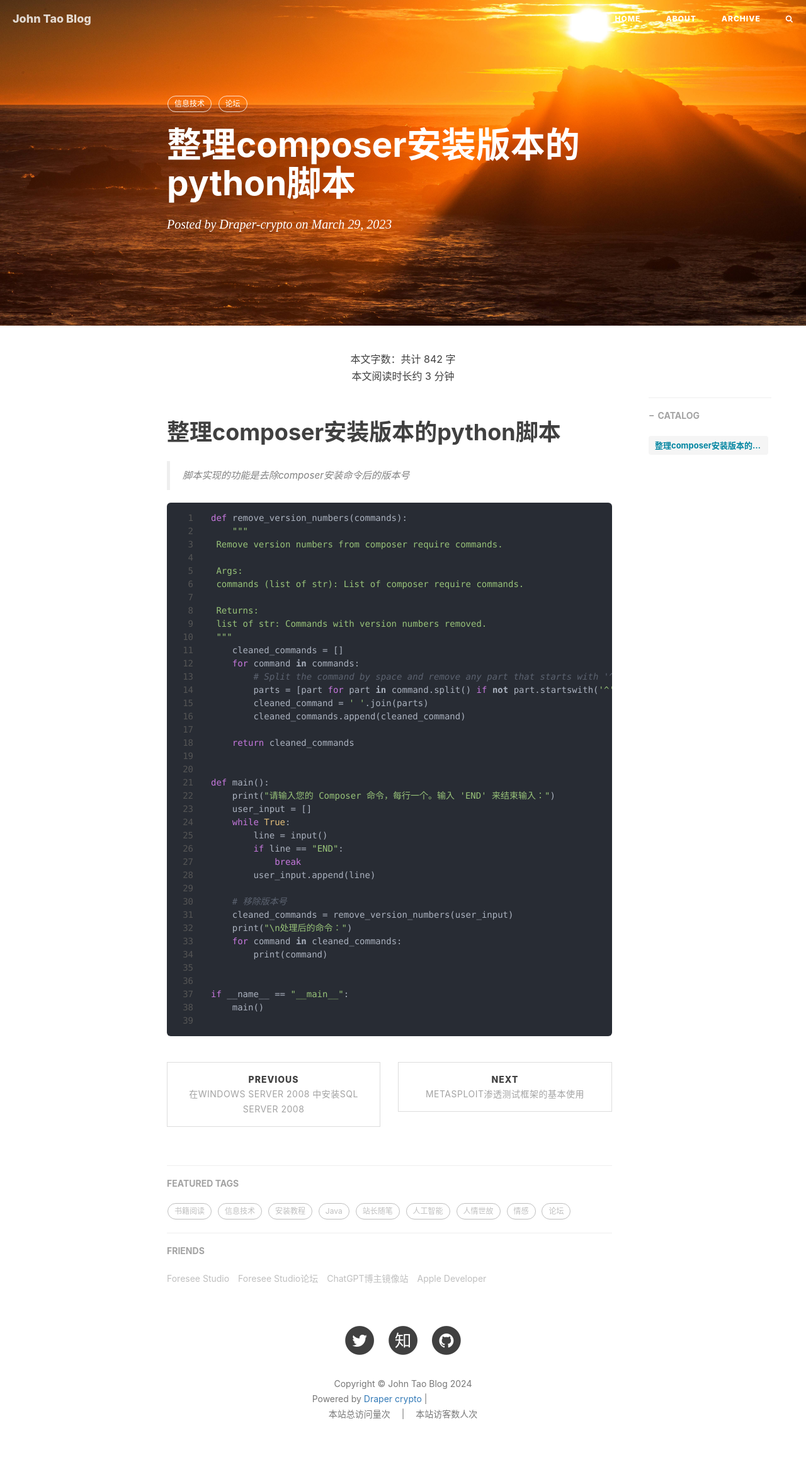
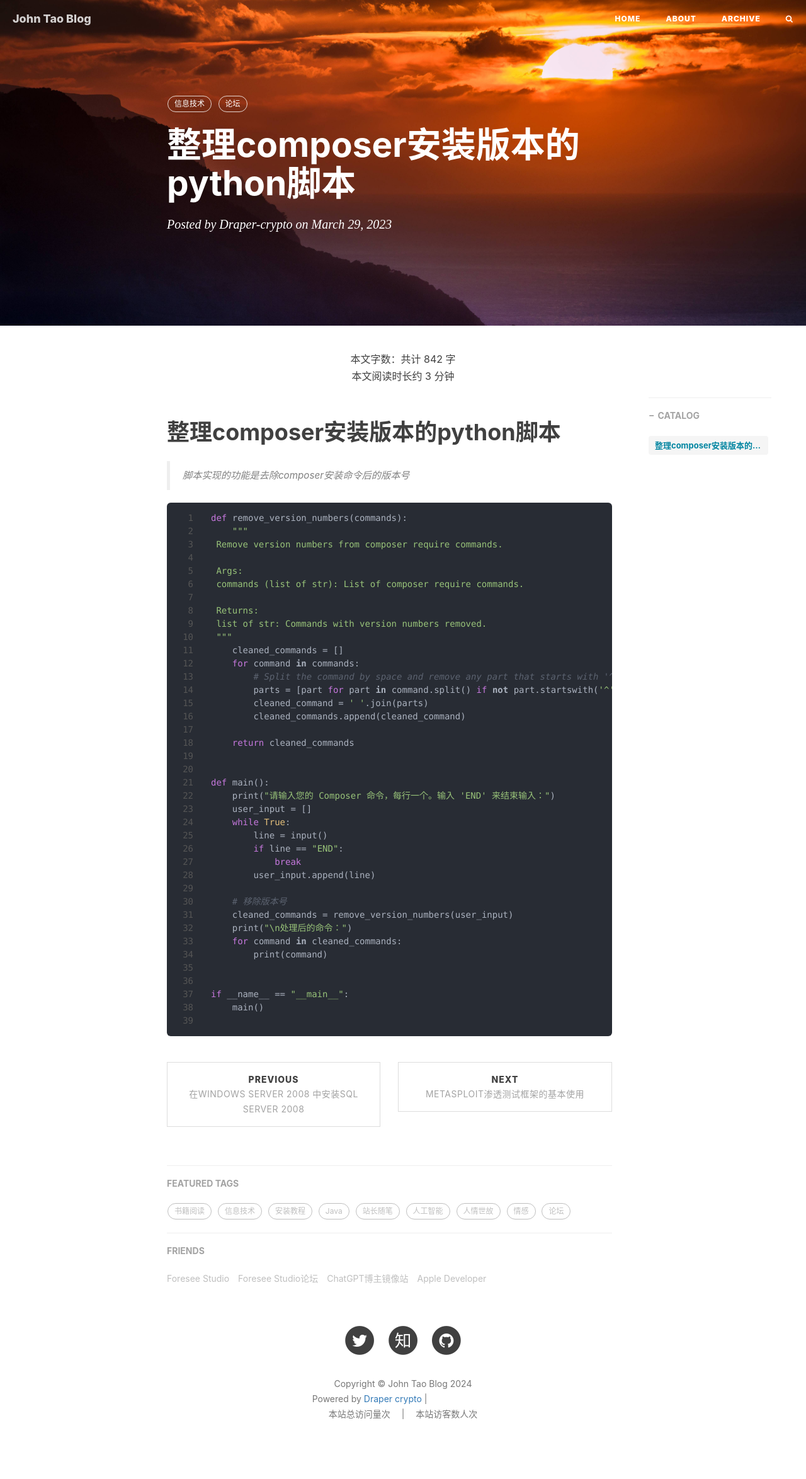
Before and after one commit to Draper-crypto/Draper-crypto.github.io, a Jekyll site: the page built from _posts/2024-01-03-29.md, in a window 1280 px wide. Shown: the whole page at 63% size. Built offline with Jekyll 4.4.1, drawn with Linux system fonts in a browser that asks for light colours; nearby versions of some CDN libraries; comment, search, counter and statistics services are not loaded; grey boxes are pictures that could not be loaded.

Commit message:
Update 2024-01-03-29.md

```diff
--- a/_posts/2024-01-03-29.md
+++ b/_posts/2024-01-03-29.md
@@ -3,7 +3,7 @@ layout:     post
 title:      整理composer安装版本的python脚本
 date:       2023-3-29
 author:     Draper-crypto
-header-img: img/blogimg/Golden.jpg
+header-img: img/Palma.jpg
 catalog: true
 tags:
     - 信息技术
```
